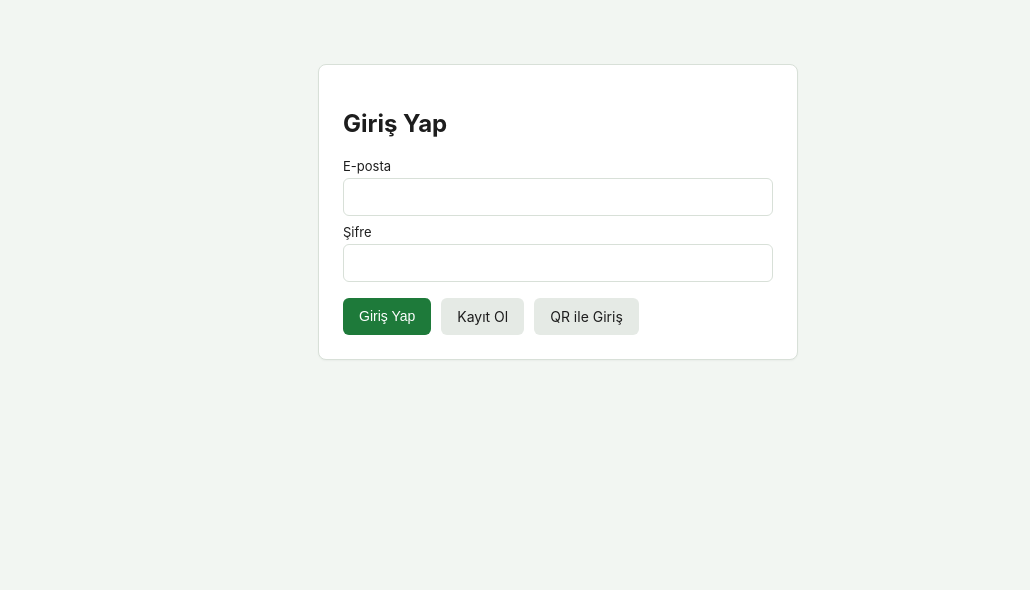
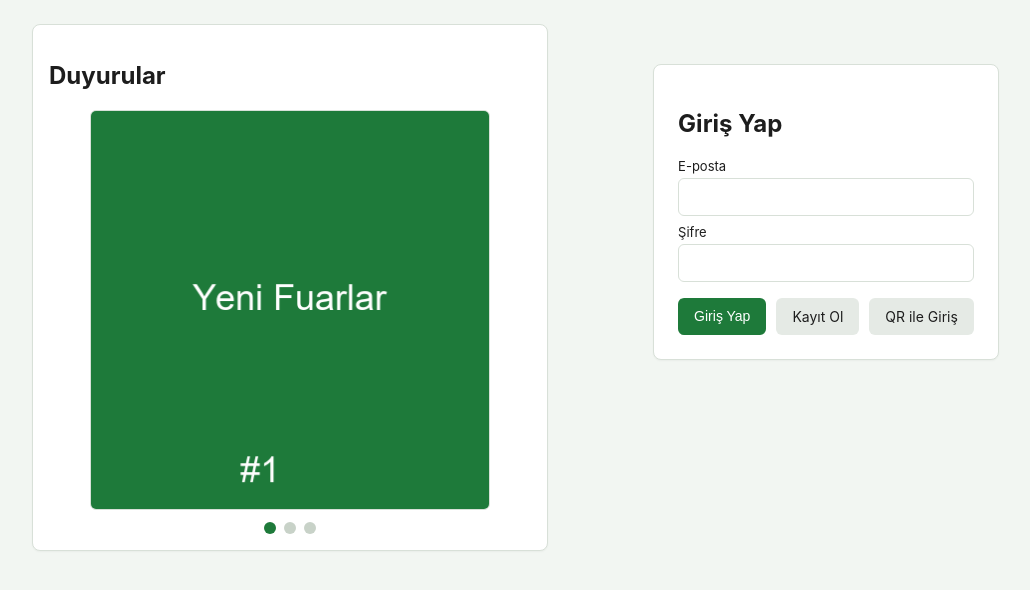
Before and after one commit to berkkutukcu/Backrows, a FastAPI app: page / in a window 1280 px wide. Shown: the part 52-642 px from the top of the page, without its empty margins (82-1112 px from the left). Run offline with FastAPI, Linux system fonts and the light colour scheme.

Commit message:
Turkish UI polish
Slideshows, error messages added

```diff
--- a/app/routers/auth.py
+++ b/app/routers/auth.py
@@ -5,7 +5,12 @@ from fastapi.responses import HTMLResponse, JSONResponse, RedirectResponse
 from fastapi.templating import Jinja2Templates
 from pydantic import BaseModel
 
-from ..config import EMAIL_CODE_TTL_SECONDS, TEMPLATES_DIR
+from ..config import (
+    ANNOUNCEMENT_SLOTS,
+    ANNOUNCEMENTS_DIR,
+    EMAIL_CODE_TTL_SECONDS,
+    TEMPLATES_DIR,
+)
 from ..dependencies import current_user
 from ..repository import (
     create_user,
@@ -42,12 +47,24 @@ def _redirect_for_role(rol: str) -> str:
     return _ROL_DASHBOARD.get(rol, "/")
 
 
+def _announcement_images() -> list[str]:
+    urls = []
+    for i in range(1, ANNOUNCEMENT_SLOTS + 1):
+        if (ANNOUNCEMENTS_DIR / f"DuyuruFoto{i}.png").exists():
+            urls.append(f"/uploads/announcements/DuyuruFoto{i}.png")
+    return urls
+
+
 @router.get("/", response_class=HTMLResponse)
 async def index(request: Request):
     user = current_user(request)
     if user:
         return RedirectResponse(_redirect_for_role(user["rol"]), status_code=303)
-    return templates.TemplateResponse(request, "login.html", {"hata": None})
+    return templates.TemplateResponse(
+        request,
+        "login.html",
+        {"hata": None, "duyurular": _announcement_images()},
+    )
 
 
 @router.post("/login")
@@ -61,7 +78,10 @@ async def login(
         return templates.TemplateResponse(
             request,
             "login.html",
-            {"hata": "E-posta veya şifre hatalı."},
+            {
+                "hata": "E-posta veya şifre hatalı.",
+                "duyurular": _announcement_images(),
+            },
             status_code=status.HTTP_401_UNAUTHORIZED,
         )
     request.session["user_id"] = user["id"]
@@ -205,6 +225,7 @@ async def verify_email(
         {
             "hata": None,
             "mesaj": "Kayıt tamamlandı. Giriş yapabilirsiniz.",
+            "duyurular": _announcement_images(),
         },
     )
 
--- a/static/css/style.css
+++ b/static/css/style.css
@@ -129,6 +129,56 @@ button.danger:hover { background: #8b1d17; }
 .hover-grow { transition: transform 0.15s ease; }
 .hover-grow:hover { transform: scale(1.1); }
 
+.login-grid {
+    display: grid;
+    grid-template-columns: 1fr 1fr;
+    gap: 20px;
+    align-items: start;
+}
+@media (max-width: 800px) {
+    .login-grid { grid-template-columns: 1fr; }
+}
+
+.slideshow-card { padding: 16px; }
+.slideshow {
+    position: relative;
+    width: 100%;
+    aspect-ratio: 1 / 1;
+    max-width: 400px;
+    margin: 0 auto;
+    background: #f7faf7;
+    border: 1px solid var(--border);
+    border-radius: 6px;
+    overflow: hidden;
+}
+.slideshow .slide {
+    position: absolute;
+    inset: 0;
+    width: 100%;
+    height: 100%;
+    object-fit: cover;
+    opacity: 0;
+    transition: opacity 0.6s ease;
+}
+.slideshow .slide.active { opacity: 1; }
+.slideshow-dots {
+    display: flex;
+    justify-content: center;
+    gap: 8px;
+    margin-top: 12px;
+}
+.slideshow-dots .dot {
+    width: 12px;
+    height: 12px;
+    border-radius: 50%;
+    border: none;
+    background: #c8d2c8;
+    padding: 0;
+    cursor: pointer;
+}
+.slideshow-dots .dot.active { background: var(--primary); }
+.slideshow-dots .dot:hover { background: var(--primary-dark); }
+
 .auth-card { max-width: 480px; margin: 40px auto; }
 .auth-card .form-actions { margin-top: 16px; display: flex; gap: 10px; flex-wrap: wrap; }
 .auth-card .btn-secondary {
--- a/templates/login.html
+++ b/templates/login.html
@@ -5,6 +5,23 @@
     <a href="/qr-login">QR ile Giriş</a>
 {% endblock %}
 {% block content %}
+<div class="login-grid">
+    {% if duyurular %}
+    <section class="card slideshow-card">
+        <h2>Duyurular</h2>
+        <div class="slideshow" id="slideshow">
+            {% for src in duyurular %}
+                <img src="{{ src }}" alt="Duyuru {{ loop.index }}" class="slide{% if loop.first %} active{% endif %}" data-index="{{ loop.index0 }}">
+            {% endfor %}
+        </div>
+        <div class="slideshow-dots" id="slideshow-dots">
+            {% for src in duyurular %}
+                <button type="button" class="dot{% if loop.first %} active{% endif %}" data-index="{{ loop.index0 }}" aria-label="Duyuru {{ loop.index }}"></button>
+            {% endfor %}
+        </div>
+    </section>
+    {% endif %}
+
     <section class="card auth-card">
         <h1>Giriş Yap</h1>
         {% if mesaj %}<p class="muted">{{ mesaj }}</p>{% endif %}
@@ -21,4 +38,10 @@
             </div>
         </form>
     </section>
+</div>
 {% endblock %}
+{% block scripts %}
+{% if duyurular %}
+<script src="{{ url_for('static', path='js/slideshow.js') }}"></script>
+{% endif %}
+{% endblock %}
```
Also changed, not shown: static/js/slideshow.js (added, +36 -0 lines), data/uploads/announcements/DuyuruFoto1.png (added), data/uploads/announcements/DuyuruFoto2.png (added), data/uploads/announcements/DuyuruFoto3.png (added). Lines whose indentation alone changed are shown as unchanged.
